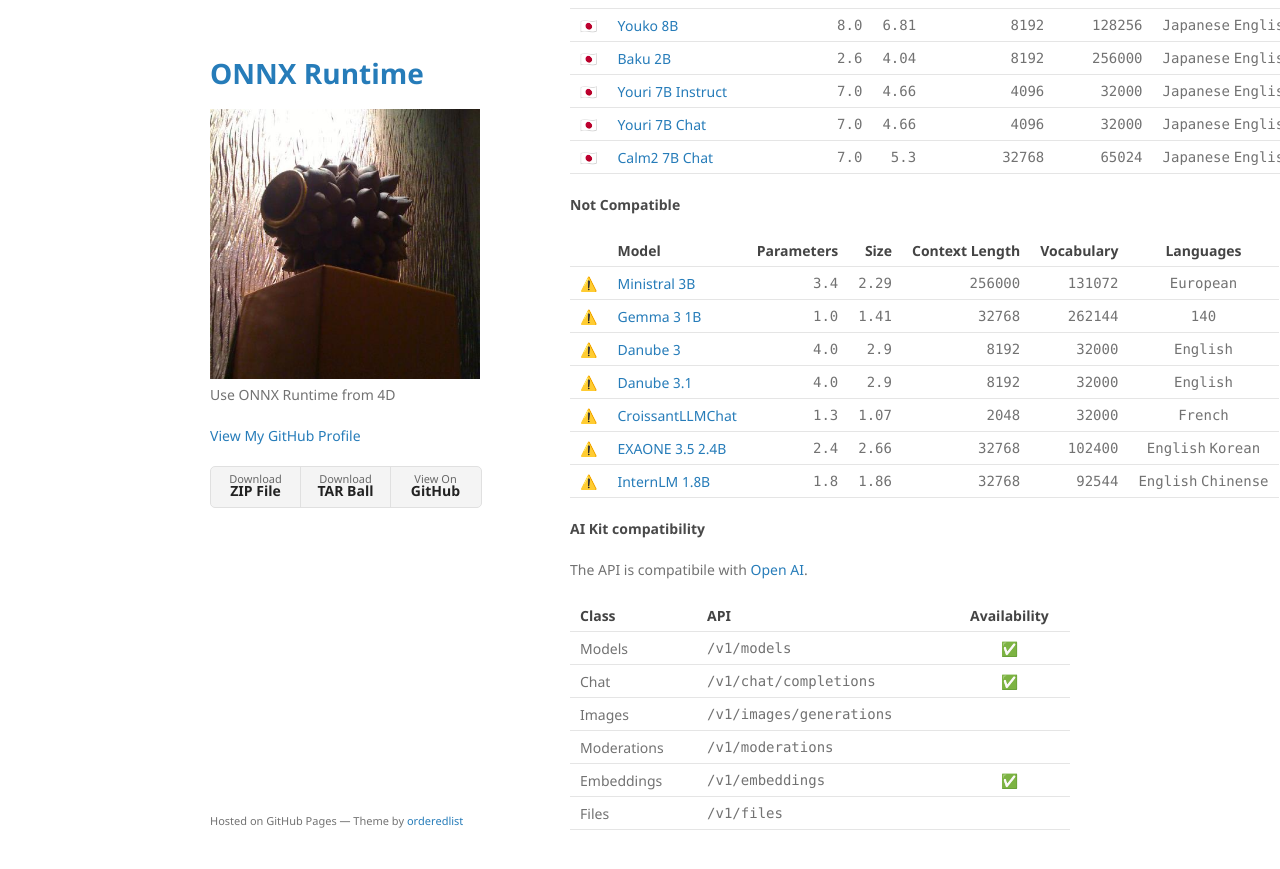
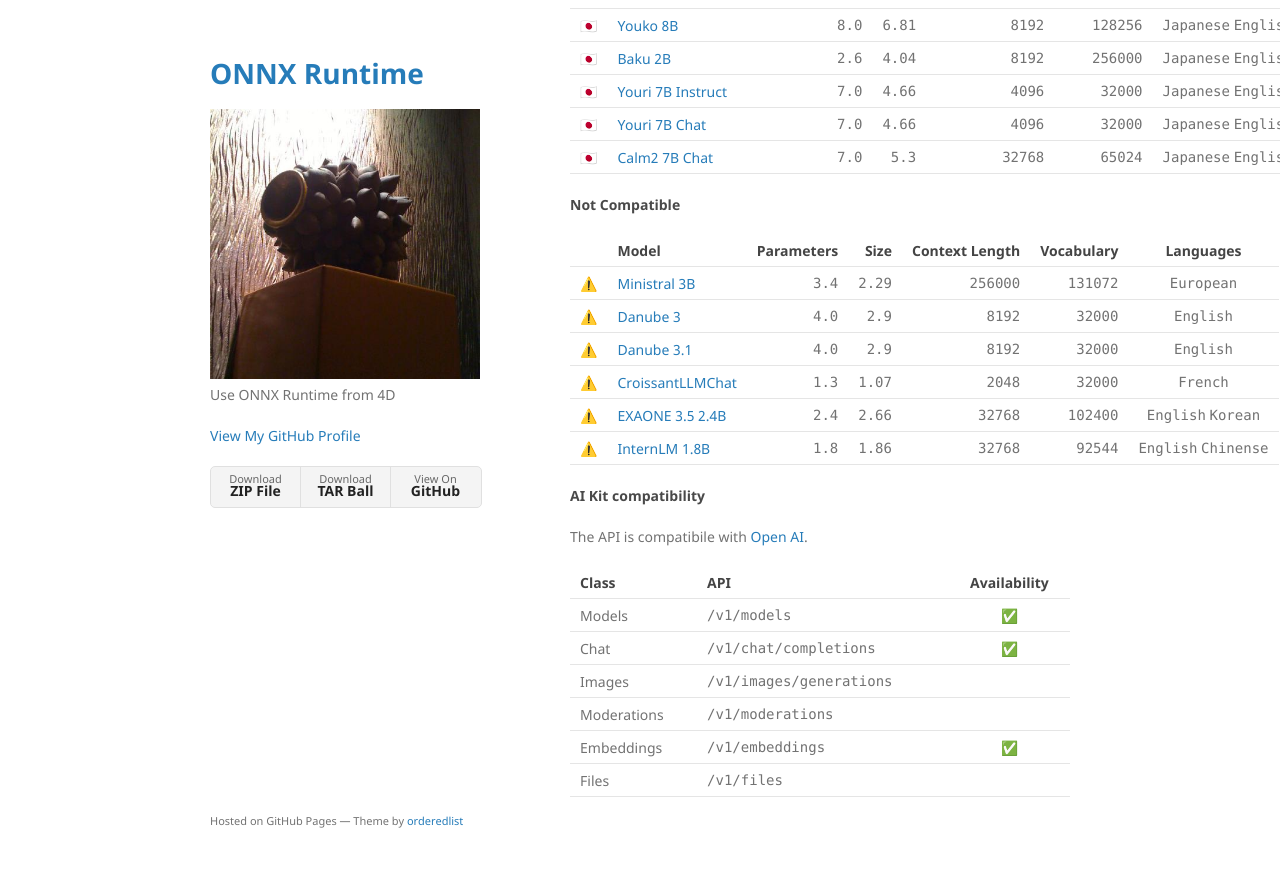
Before and after one commit to miyako/onnx-genai, a Jekyll site: the page built from index.md, in a window 1280 px wide and 900 px high, scrolled down 6729 px. Shown: the top 869 px of the window. Built offline with Jekyll 4.4.1, drawn with Linux system fonts in a browser that asks for light colours.

Commit message:
Update index.md

```diff
--- a/index.md
+++ b/index.md
@@ -346,7 +346,6 @@ An "End-to-End" (E2E) model that takes raw string as input and returns vectors a
 ||Model|Parameters|Size|Context&nbsp;Length|Vocabulary|Languages|
 |-|-|-:|-:|-:|-:|:-:|
 |⚠️|[Ministral&nbsp;3B](https://huggingface.co/mistralai/Ministral-3-3B-Instruct-2512-ONNX)|`3.4`|`2.29`|`256000`|`131072`|`European`
-|⚠️|[Gemma&nbsp;3&nbsp;1B](https://huggingface.co/onnx-community/gemma-3-1b-it-ONNX)|`1.0`|`1.41`|`32768`|`262144`|`140`|
 |⚠️|[Danube&nbsp;3](https://huggingface.co/keisuke-miyako/h2o-danube3-4b-chat-onnx-int4-cpu)|`4.0`|`2.9`|`8192`|`32000`|`English`
 |⚠️|[Danube&nbsp;3.1](https://huggingface.co/keisuke-miyako/h2o-danube3.1-4b-chat-onnx-int4-cpu)|`4.0`|`2.9`|`8192`|`32000`|`English`
 |⚠️|[CroissantLLMChat](https://huggingface.co/keisuke-miyako/CroissantLLMChat-v0.1-onnx-int4-cpu)|`1.3`|`1.07`|`2048`|`32000`|`French`
```
